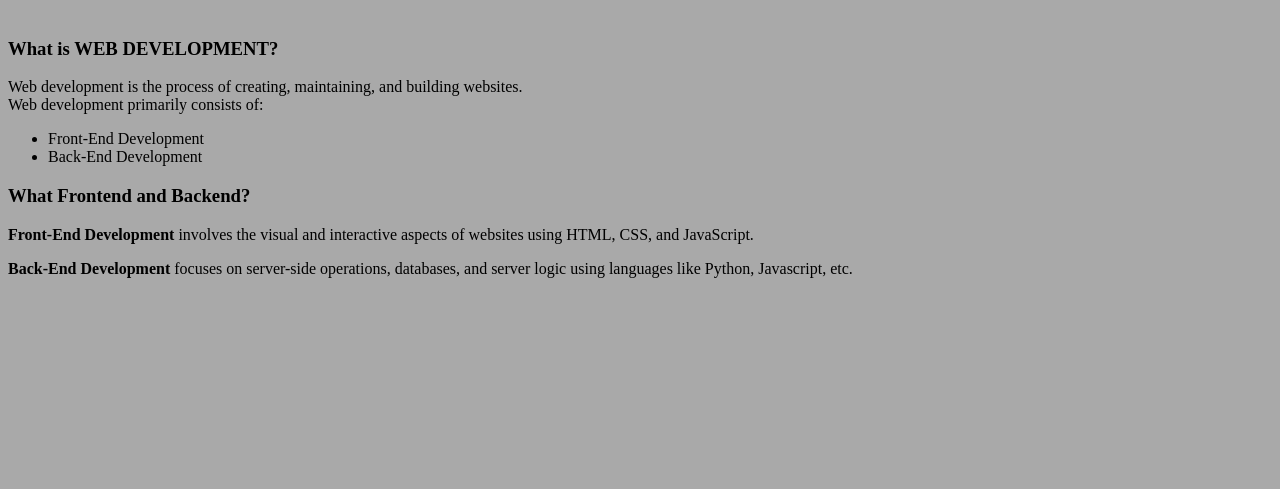
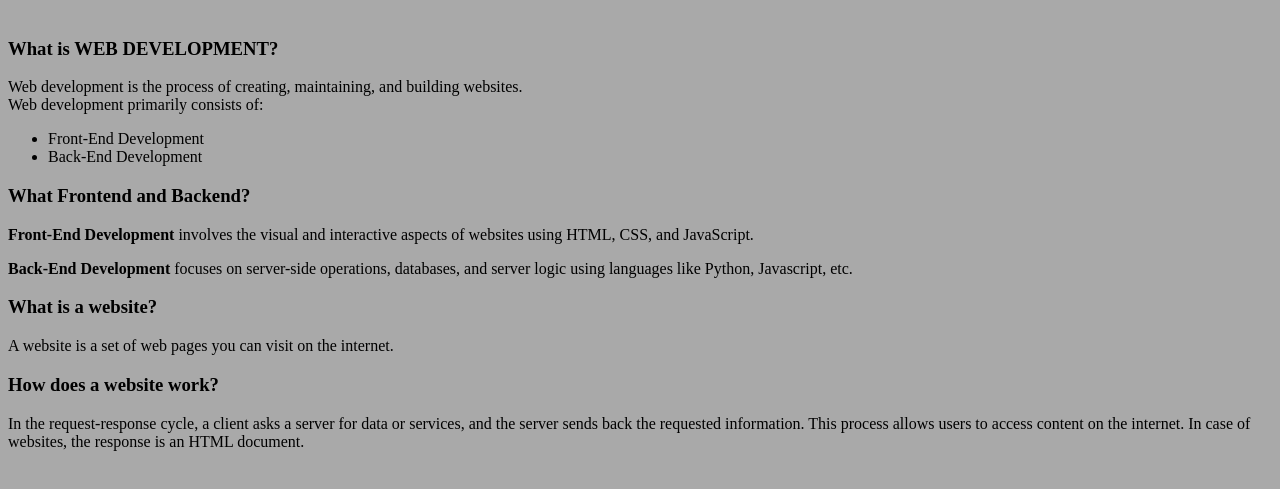
Before and after one commit to DevaanshKathuria/End_sem_project, a plain HTML site: page index.html in a window 1280 px wide. Shown: the part 79-568 px from the top of the page. Drawn offline with Linux system fonts and the light colour scheme.

Commit message:
Added new Sub-Topics to index.html

```diff
--- a/index.html
+++ b/index.html
@@ -24,5 +24,16 @@
         server-side operations, databases,
         and server logic using languages like
         Python, Javascript, etc.</p>
+    <h3 style="font-weight: bold;">What is a website?</h3>
+    <p>A website is a set of web pages you can visit on the internet.</p>
+    <h3 style="font-weight: bold;">How does a website work?</h3>
+    <p>In the request-response cycle, a
+        client asks a server for data or
+        services, and the server sends back
+        the requested information. This
+        process allows users to access
+        content on the internet.
+        In case of websites, the response is
+        an HTML document.</p>
 </body>
 </html>
```
